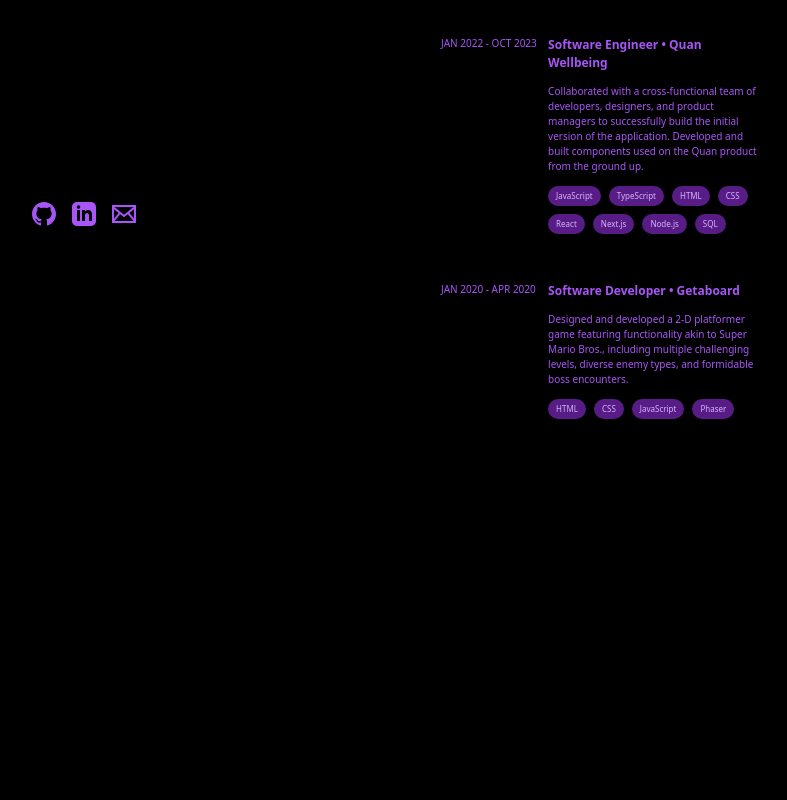
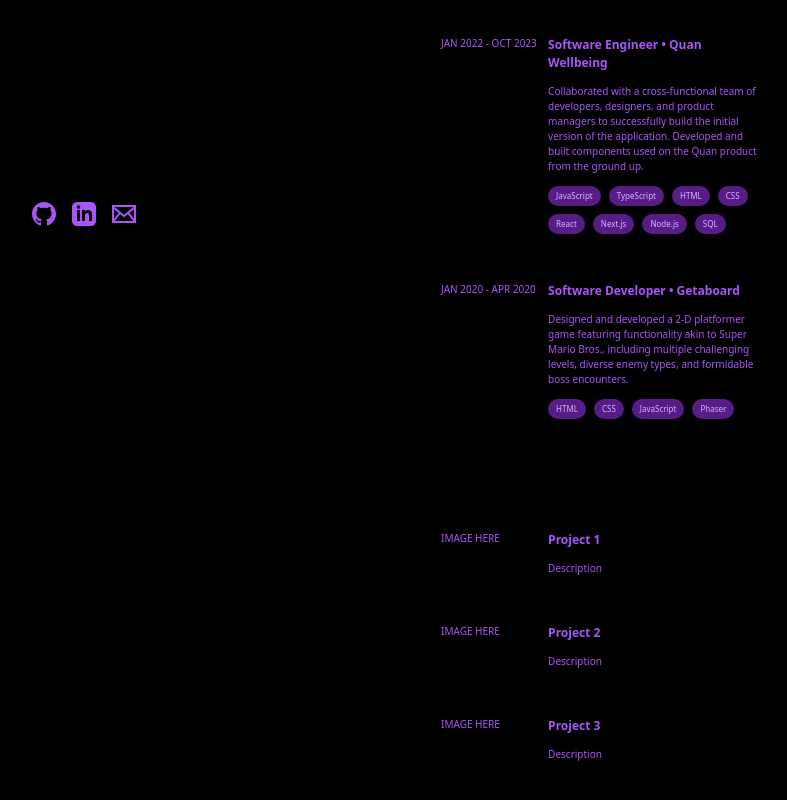
Before and after one commit to KevinZheng99/portfolio-v2, a React (Vite) app: page / in a window 1280 px wide. Shown: the part 518-1318 px from the top of the page, without its empty margins (235-1022 px from the left). Before the commit the page ends 1033 px from the top, so only its background shows below. Built offline with nearby package versions, Linux system fonts and the light colour scheme.

Commit message:
Project Section progress

```diff
--- a/src/components/RightContent.jsx
+++ b/src/components/RightContent.jsx
@@ -1,5 +1,6 @@
 import About from "./Sections/About";
 import Experience from "./Sections/Experience";
+import Projects from "./Sections/Projects";
 import { QuanSkills, GetaboardSkills } from "../conts";
 
 function RightContainer() {
@@ -45,6 +46,7 @@
           </ul>
         </div>
       </Experience>
+      <Projects />
     </div>
   );
 }
--- /dev/null
+++ b/src/components/Sections/Projects.jsx
@@ -0,0 +1,31 @@
+function Projects() {
+  return (
+    <div className="mt-20">
+      <ul>
+        <li className="flex hover:border hover:border-purple-500 rounded p-4 mb-4">
+          <p className="w-1/3 text-xxs">IMAGE HERE</p>
+          <div className="flex flex-col w-2/3 gap-3">
+            <p className="text-xs font-bold">Project 1</p>
+            <p className="text-xxs">Description</p>
+          </div>
+        </li>
+        <li className="flex hover:border hover:border-purple-500 rounded p-4 mb-4">
+          <p className="w-1/3 text-xxs">IMAGE HERE</p>
+          <div className="flex flex-col w-2/3 gap-3">
+            <p className="text-xs font-bold">Project 2</p>
+            <p className="text-xxs">Description</p>
+          </div>
+        </li>
+        <li className="flex hover:border hover:border-purple-500 rounded p-4 mb-4">
+          <p className="w-1/3 text-xxs">IMAGE HERE</p>
+          <div className="flex flex-col w-2/3 gap-3">
+            <p className="text-xs font-bold">Project 3</p>
+            <p className="text-xxs">Description</p>
+          </div>
+        </li>
+      </ul>
+    </div>
+  );
+}
+
+export default Projects;
```
